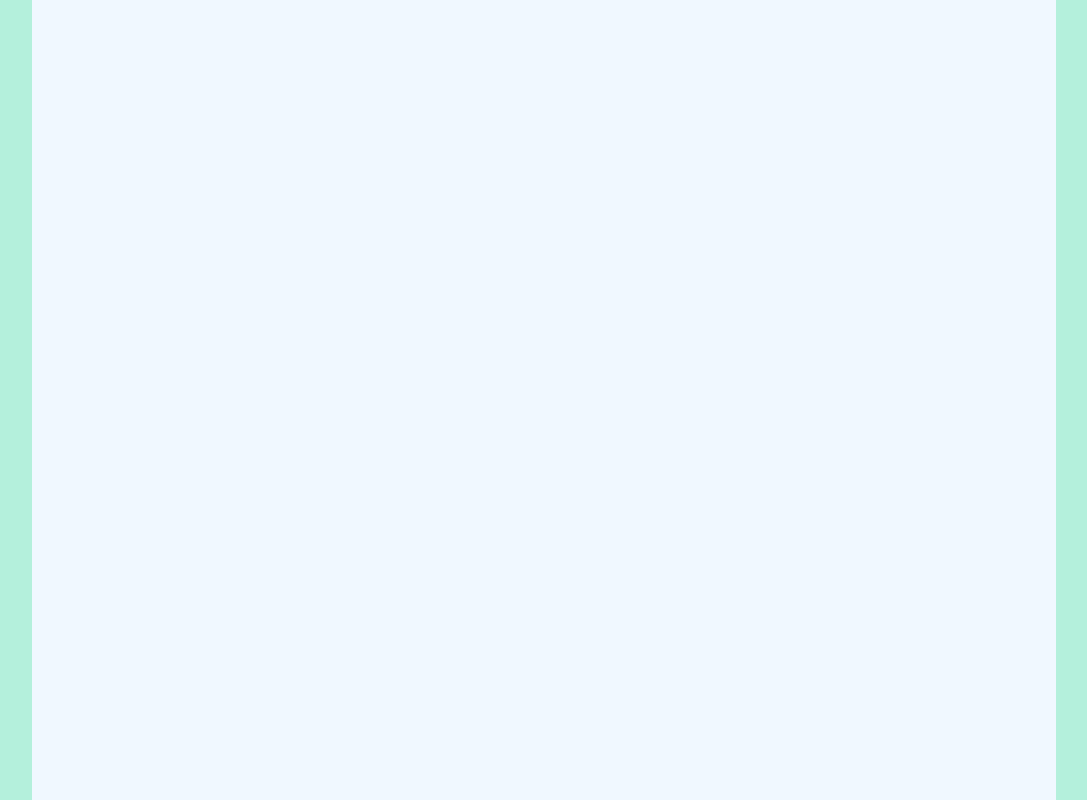
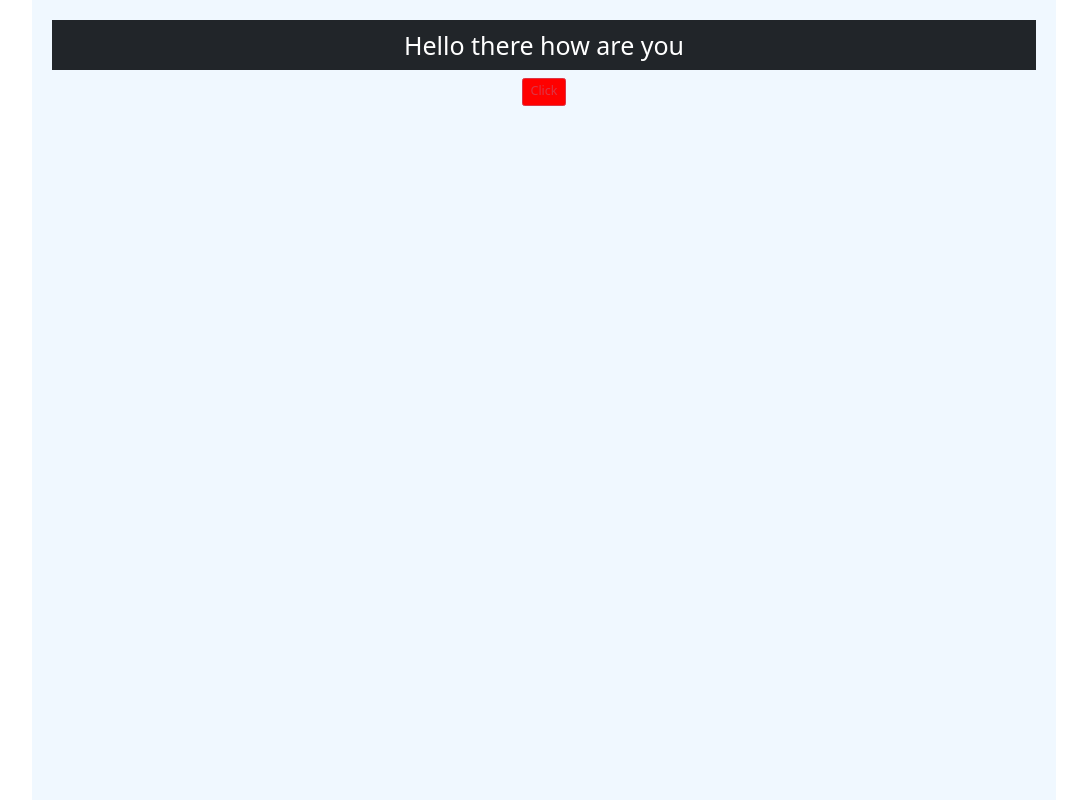
Before and after one commit to rampravesh22/react-thapa-tutorials, a React (Create React App) app: page / in a window 1280 px wide. Shown: the whole page, without its empty margins (96-1183 px from the left). Built offline with nearby package versions, Linux system fonts and the light colour scheme.

Commit message:
bootstrap example

```diff
--- a/package.json
+++ b/package.json
@@ -6,6 +6,7 @@
     "@testing-library/jest-dom": "^5.16.5",
     "@testing-library/react": "^13.4.0",
     "@testing-library/user-event": "^13.5.0",
+    "bootstrap": "^5.0.2",
     "react": "^18.2.0",
     "react-dom": "^18.2.0",
     "react-scripts": "5.0.1",
--- a/src/App.js
+++ b/src/App.js
@@ -1,9 +1,20 @@
-import React from 'react'
+import React from "react";
+import "../node_modules/bootstrap/dist/css/bootstrap.min.css";
 function App() {
 	return (
 		<>
 			{/* Componenents */}
-
+			<h1 className="text-center bg bg-dark text-white py-3">
+				Hello there how are you
+			</h1>
+			<div className="text-center">
+				<button
+					className="btn btn-outline-danger fs-5"
+					style={{ fontSize: "100px",backgroundColor:"red" }}
+				>
+					Click
+				</button>
+			</div>
 		</>
 	);
 }
```
Also changed, not shown: 1 other file (tests, documents, lock files or other folders).
